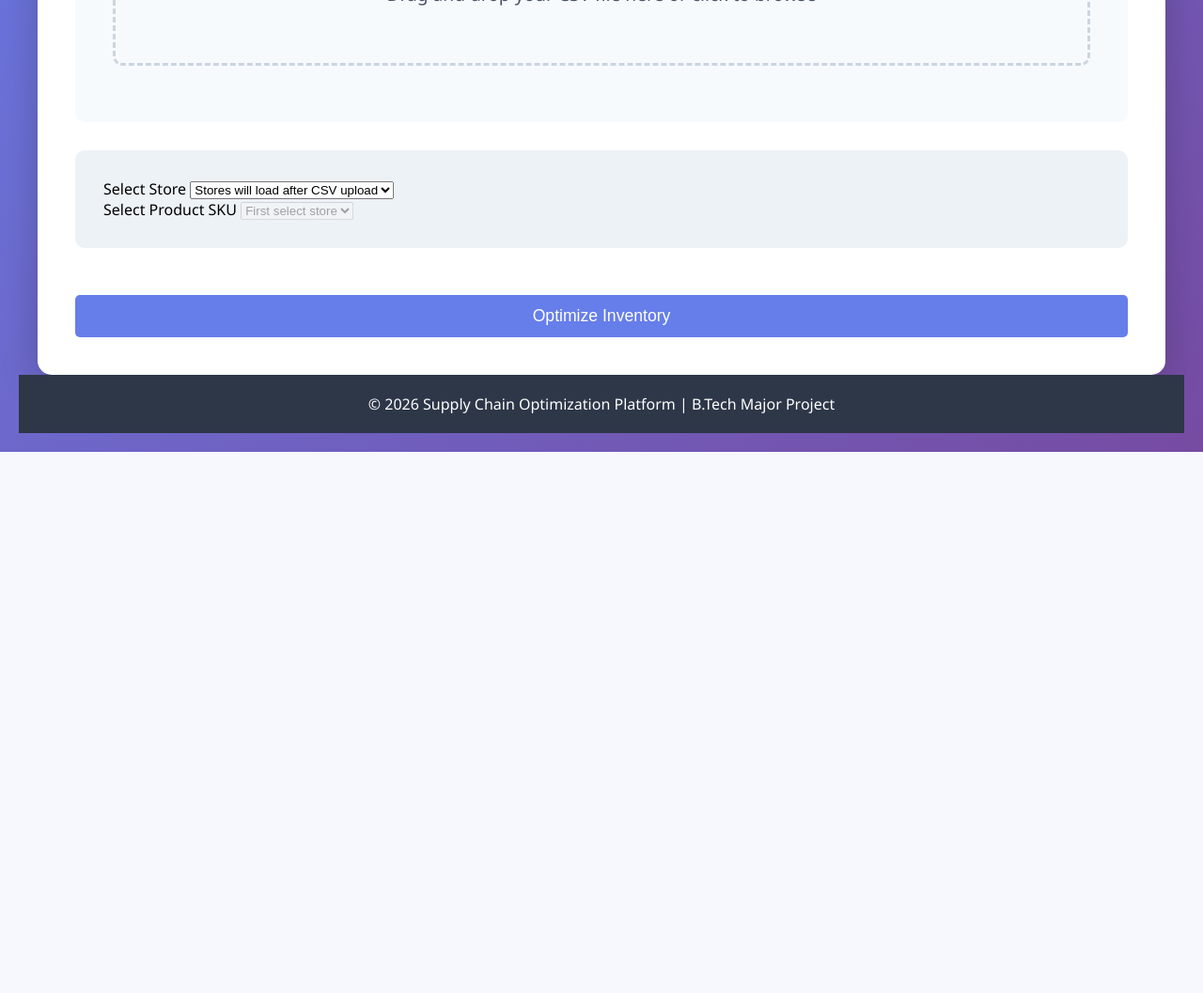
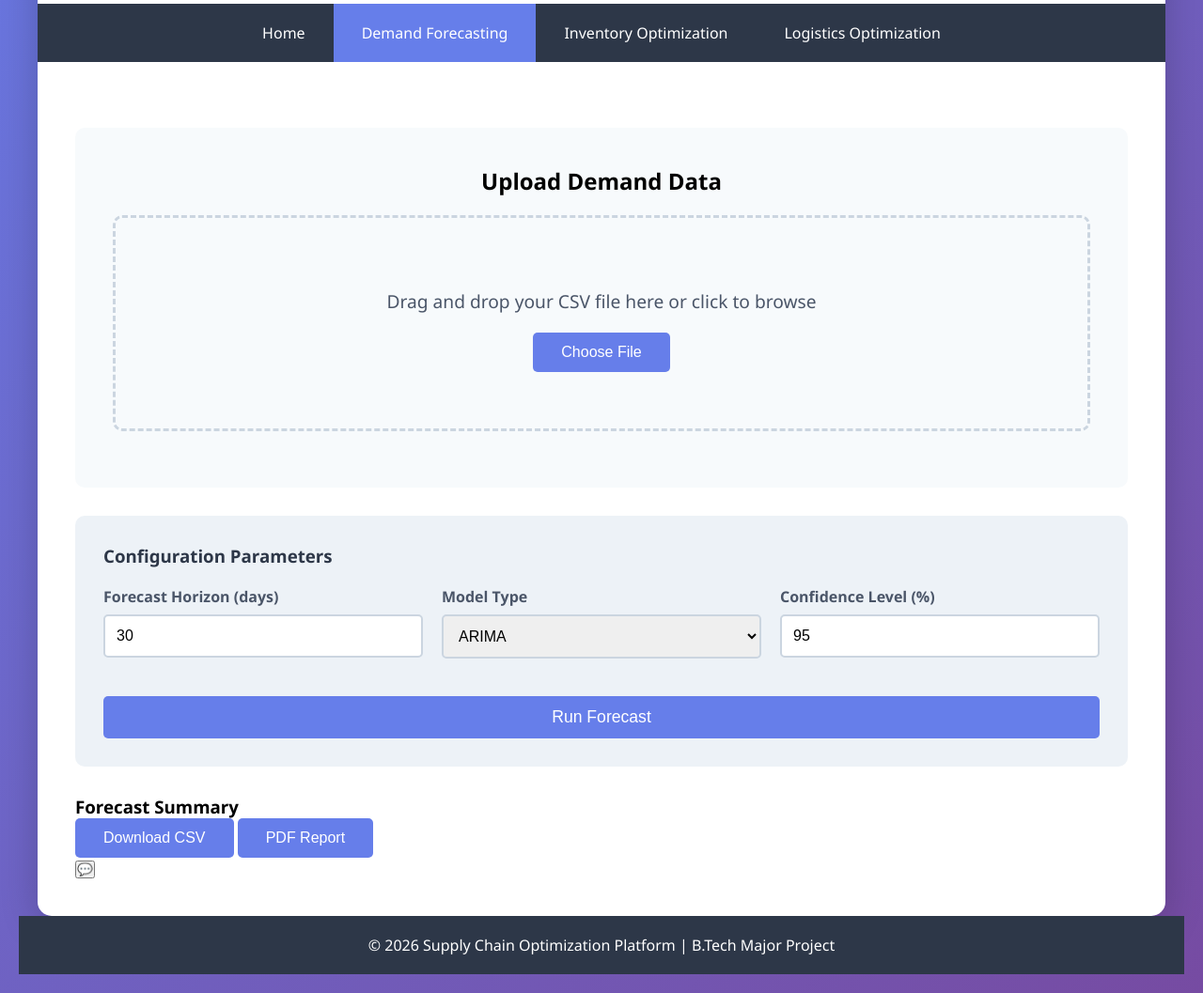
Before and after one commit to NeelDelivala/SupplyChain-MajorProject, a Flask app: page /inventory-optimization in a window 1280 px wide. Shown: the part 515-1572 px from the top of the page at 94% size. Before the commit the page ends 996 px from the top, so only its background shows below. Run offline with Flask 3, Linux system fonts and the light colour scheme; the visitor is signed in with stand-in values (Sample User, id 1).

Commit message:
Update inventory_optimization.html

```diff
--- a/templates/inventory_optimization.html
+++ b/templates/inventory_optimization.html
@@ -3,53 +3,31 @@
 <head>
     <meta charset="UTF-8">
     <meta name="viewport" content="width=device-width, initial-scale=1.0">
-    <title>Inventory Optimization - Supply Chain Optimizer</title>
+    <title>Demand Forecasting - Supply Chain Optimizer</title>
     <link rel="stylesheet" href="{{ url_for('static', filename='css/style.css') }}">
 </head>
-<script>
-    let uploadedData = null;
-
-    // After file upload success, load stores
-    function onFileUploaded(dfPreview) {
-        uploadedData = dfPreview;
-        loadStoresFromData();
-    }
-
-    function loadStoresFromData() {
-        // This will be called after CSV upload
-        const storeSelect = document.getElementById('storeSelect');
-        storeSelect.innerHTML = '<option value="">Select store...</option>';
-        // Populate from uploaded CSV (your existing handleFile will call this)
-    }
-
-    document.getElementById('storeSelect').addEventListener('change', function() {
-        const productSelect = document.getElementById('productSelect');
-        if (this.value) {
-            productSelect.disabled = false;
-            productSelect.innerHTML = '<option value="">Select SKU...</option>';
-        }
-    });
-</script>
-
 <body>
     <div class="container">
         <header>
-            <h1>Inventory Optimization</h1>
-            <p>Optimize reorder points, safety stock, and order quantities</p>
+            <h1>Demand Forecasting</h1>
+            <p>Predict future demand with machine learning</p>
+            <button class="theme-toggle" id="themeToggle" title="Toggle Dark Mode">🌙
         </header>
-
+        <div class="site-logo">
+            <img src="{{ url_for('static', filename='images/logo.png') }}" alt="ChaininForge.ai" />
+        </div>
         <nav>
             <a href="/">Home</a>
-            <a href="/demand-forecasting">Demand Forecasting</a>
-            <a href="/inventory-optimization" class="active">Inventory Optimization</a>
+            <a href="/demand-forecasting" class="active">Demand Forecasting</a>
+            <a href="/inventory-optimization">Inventory Optimization</a>
             <a href="/logistics-optimization">Logistics Optimization</a>
         </nav>
 
         <main>
             <div class="upload-section">
-                <h2>Upload Inventory Data</h2>
+                <h2>Upload Demand Data</h2>
                 <p style="color: #4a5568; margin: 10px 0 20px;">
-                   <!-- Upload CSV: Product_ID, Current_Stock, Reorder_Point, Unit_Cost, Lead_Time-->
+                   <!-- Upload a CSV file with columns: Date, SKU_ID, Region, Units_Sold-->
                 </p>
 
                 <div class="upload-area" id="uploadArea">
@@ -57,7 +35,10 @@
                     <p style="font-size: 1.2em; color: #4a5568;">
                         Drag and drop your CSV file here or click to browse
                     </p>
-                    <input type="file" id="fileInput" accept=".csv" style="display: none;"/>
+                    <input type="file" id="fileInput" accept=".csv" />
+                    <button onclick="document.getElementById('fileInput').click()" class="btn" style="margin-top: 20px;">
+                        Choose File
+                    </button>
                 </div>
 
                 <div id="fileInfo" class="hidden" style="margin-top: 20px; text-align: left;">
@@ -68,108 +49,167 @@
                 </div>
             </div>
 
-            <div class="config-panel" id="configPanel" class="hidden">
-                <div class="row mb-4">
-                    <div class="col-md-6">
-                        <label class="form-label fw-bold">Select Store</label>
-                        <select id="storeSelect" class="form-select">
-                            <option value="">Stores will load after CSV upload</option>
+            <div class="config-panel" id="configPanel">
+                <h3>Configuration Parameters</h3>
+                <div style="display: grid; grid-template-columns: repeat(auto-fit, minmax(250px, 1fr)); gap: 20px;">
+                    <div class="form-group">
+                        <label for="forecastHorizon">Forecast Horizon (days)</label>
+                        <input type="number" id="forecastHorizon" value="30" min="7" max="90">
+                    </div>
+                    <div class="form-group">
+                        <label for="modelType">Model Type</label>
+                        <select id="modelType">
+                            <!--<option value="auto">Auto (Recommended)</option>-->
+                            <option value="arima">ARIMA</option>
+                            <!--<option value="prophet">Prophet</option>
+                            <option value="xgboost">XGBoost</option>
+                            <option value="lstm">LSTM</option>-->
                         </select>
                     </div>
-                    <div class="col-md-6">
-                        <label class="form-label fw-bold">Select Product SKU</label>
-                        <select id="productSelect" class="form-select" disabled>
-                            <option value="">First select store</option>
-                        </select>
-                    </div>
+                    <div class="form-group">
+                        <label for="confidenceLevel">Confidence Level (%)</label>
+                        <input type="number" id="confidenceLevel" value="95" min="80" max="99">
                     </div>
                 </div>
 
-                <button onclick="runOptimization()" class="btn" style="width: 100%; margin-top: 20px; font-size: 1.1em;">
-                    Optimize Inventory
+                <button onclick="runForecast()" class="btn" style="width: 100%; margin-top: 20px; font-size: 1.1em;">
+                     Run Forecast
                 </button>
             </div>
 
             <div id="loadingSection" class="hidden" style="text-align: center; padding: 40px;">
                 <div class="spinner"></div>
                 <p style="margin-top: 20px; color: #4a5568; font-size: 1.1em;">
-                    Running optimization... Please wait
+                    Running forecast model... Please wait
                 </p>
             </div>
 
             <div id="resultsSection" class="results hidden">
-                <h2>Optimization Results</h2>
+                <h2>Forecast Results</h2>
 
-                <!-- Replace your results display elements with these -->
-                <div class="results-grid">
-                    <div class="metric">
-                        <label title="Unique store identifier">Store ID: <span id="storeIdDisplay">-</span></label>
+                <div class="metrics">
+                    <div class="metric-card">
+                        <h4>Model Accuracy (MAPE)</h4>
+                        <div class="value" id="mape">-</div>
+                        <div class="change">Lower is better</div>
                     </div>
-                    <div class="metric">
-                        <label title="Product SKU code">Product ID: <span id="productIdDisplay">-</span></label>
+                    <div class="metric-card">
+                        <h4>R² Score</h4>
+                        <div class="value" id="r2">-</div>
+                        <div class="change">Higher is better</div>
                     </div>
-                    <div class="metric">
-                        <label title="Current stock quantity">Inventory Level: <span id="inventoryLevel">-</span></label>
+                    <div class="metric-card">
+                        <h4>RMSE</h4>
+                        <div class="value" id="rmse">-</div>
+                        <div class="change">Lower is better</div>
                     </div>
-                    <div class="metric">
-                        <label title="Predicted demand (30 days)">Demand Forecast: <span id="demandForecast">-</span></label>
+                    <div class="metric-card">
+                        <h4>Forecast Horizon</h4>
+                        <div class="value" id="horizonDisplay">-</div>
+                        <div class="change">Model: ARIMA</div>
+                        <div class="model-info" id="modelDisplay">-</div>
                     </div>
-                    <div class="metric">
-                        <label title="Estimated monthly sales">Units Sold: <span id="unitsSold">-</span></label>
                 </div>
-                    <div class="metric">
-                        <label title="Stockout risk level">Stock Risk: <span id="stockRisk">-</span></label>
+                <div id="dataPreview" class="data-preview-section">
+                    <h3>Data Preview</h3>
+                    <div class="table-container"></div>
                 </div>
-                    <div class="metric">
-                        <label title="ML model risk prediction">ML Risk: <span id="mlRisk">-</span></label>
             </div>
-                    <div class="metric">
-                        <label title="Recommended action">Recommendation: <span id="recommendation">-</span></label>
+            <div id="forecastResults" class="forecast-table-section">
+                <h3>Forecast Summary</h3>
+                <div class="table-container"></div>
             </div>
-                    <div class="metric">
-                        <label title="Optimal order quantity (EOQ)">Reorder Qty: <span id="reorderQty">-</span></label>
+            <div class="download-section">
+                <button onclick="downloadResults()" class="btn btn-primary">Download CSV</button>
+                <button onclick="downloadReport()" class="btn btn-secondary">PDF Report</button>
             </div>
-                    <div class="metric">
-                        <label title="Reorder when stock hits this level">Reorder Point: <span id="reorderPoint">-</span></label>
+            <!-- AI Chatbot -->
+            <div id="chatbot-container">
+            <button id="chatbot-toggle" class="chatbot-bubble">💬</button>
+            <div id="chatbot-window" class="chatbot-window hidden">
+                <div class="chatbot-header">
+                <span>AI Assistant</span>
+                <button id="chatbot-close">&times;</button>
                 </div>
-                    <div class="metric">
-                        <label title="Excess inventory detected?">Overstock: <span id="isOverstock">-</span></label>
+                <div id="chatbot-messages" class="chatbot-messages"></div>
+                <div class="chatbot-input-container">
+                <input type="text" id="chatbot-input" placeholder="Ask about supply chain...">
+                <button id="chatbot-send">Send</button>
+                </div>
             </div>
             </div>
 
-                <style>
-                .metric label {
-                    display: block;
-                    font-weight: 500;
-                    cursor: help;
+            <script>
+            // Chatbot functionality
+            const toggleBtn = document.getElementById('chatbot-toggle');
+            const windowEl = document.getElementById('chatbot-window');
+            const closeBtn = document.getElementById('chatbot-close');
+            const sendBtn = document.getElementById('chatbot-send');
+            const inputEl = document.getElementById('chatbot-input');
+            const messagesEl = document.getElementById('chatbot-messages');
+
+            toggleBtn.addEventListener('click', () => {
+                windowEl.classList.toggle('hidden');
+            });
+
+            closeBtn.addEventListener('click', () => {
+                windowEl.classList.add('hidden');
+            });
+
+            sendBtn.addEventListener('click', sendMessage);
+            inputEl.addEventListener('keypress', (e) => {
+                if (e.key === 'Enter') sendMessage();
+            });
+
+            function sendMessage() {
+                const message = inputEl.value.trim();
+                if (!message) return;
+
+                addMessage('You', message);
+                inputEl.value = '';
+
+                // Simulate AI response (replace with real API later)
+                setTimeout(() => {
+                const responses = [
+                    "Great question about supply chain optimization!",
+                    "For demand forecasting, check your ARIMA model settings.",
+                    "Inventory optimization suggests checking reorder points.",
+                    "Logistics: Try minimizing cost in optimization goal."
+                ];
+                const response = responses[Math.floor(Math.random() * responses.length)];
+                addMessage('AI', response);
+                }, 1000);
             }
-                .metric label:hover::after {
-                    content: attr(title);
-                    position: absolute;
-                    background: #333;
-                    color: white;
-                    padding: 5px;
-                    border-radius: 4px;
-                    z-index: 10;
+
+            function addMessage(sender, text) {
+                const div = document.createElement('div');
+                div.className = `message ${sender.toLowerCase()}`;
+                div.textContent = `${sender}: ${text}`;
+                messagesEl.appendChild(div);
+                messagesEl.scrollTop = messagesEl.scrollHeight;
             }
-                </style>
-                <div class="results-legend" style="margin-top: 20px; font-size: 0.85em; color: #666;">
-                    <div><strong>Recommendation Guide:</strong></div>
-                    <div>• MAINTAIN = Optimal stock levels</div>
-                    <div>• REDUCE_STOCK = Excess inventory detected</div>
-                    <div>• PLAN_REORDER = Order within 7 days</div>
-                    <div>• URGENT_REORDER = Order immediately</div>
-                </div>
+            </script>
+            <script>
+            document.addEventListener('DOMContentLoaded', function() {
+            const toggle = document.getElementById('themeToggle');
+            const body = document.body;
 
-                <div style="margin-top: 30px;">
-                    <h3>Data Preview</h3>
-                    <div id="dataPreview" style="overflow-x: auto; margin-top: 15px;"></div>
-                </div>
+            // Load saved theme
+            const savedTheme = localStorage.getItem('theme') || 'light';
+            body.setAttribute('data-theme', savedTheme);
+            toggle.textContent = savedTheme === 'dark' ? '☀️' : '🌙';
 
-                <div style="margin-top: 30px; text-align: center;">
-                    <button class="btn" onclick="downloadResults()">Download Optimized Policies</button>
-                    <button class="btn" onclick="downloadReport()" style="margin-left: 15px;">📄 Download Report</button>
-                </div>
+            toggle.addEventListener('click', () => {
+                const currentTheme = body.getAttribute('data-theme');
+                const newTheme = currentTheme === 'light' ? 'dark' : 'light';
+
+                body.setAttribute('data-theme', newTheme);
+                localStorage.setItem('theme', newTheme);
+                toggle.textContent = newTheme === 'dark' ? '☀️' : '🌙';
+            });
+            });
+            </script>
+
         </div>
         </main>
 
@@ -178,6 +218,6 @@
         </footer>
     </div>
 
-    <script src="{{ url_for('static', filename='js/inventory.js') }}"></script>
+    <script src="{{ url_for('static', filename='js/demand.js') }}"></script>
 </body>
 </html>
```
Lines whose indentation alone changed are shown as unchanged.
